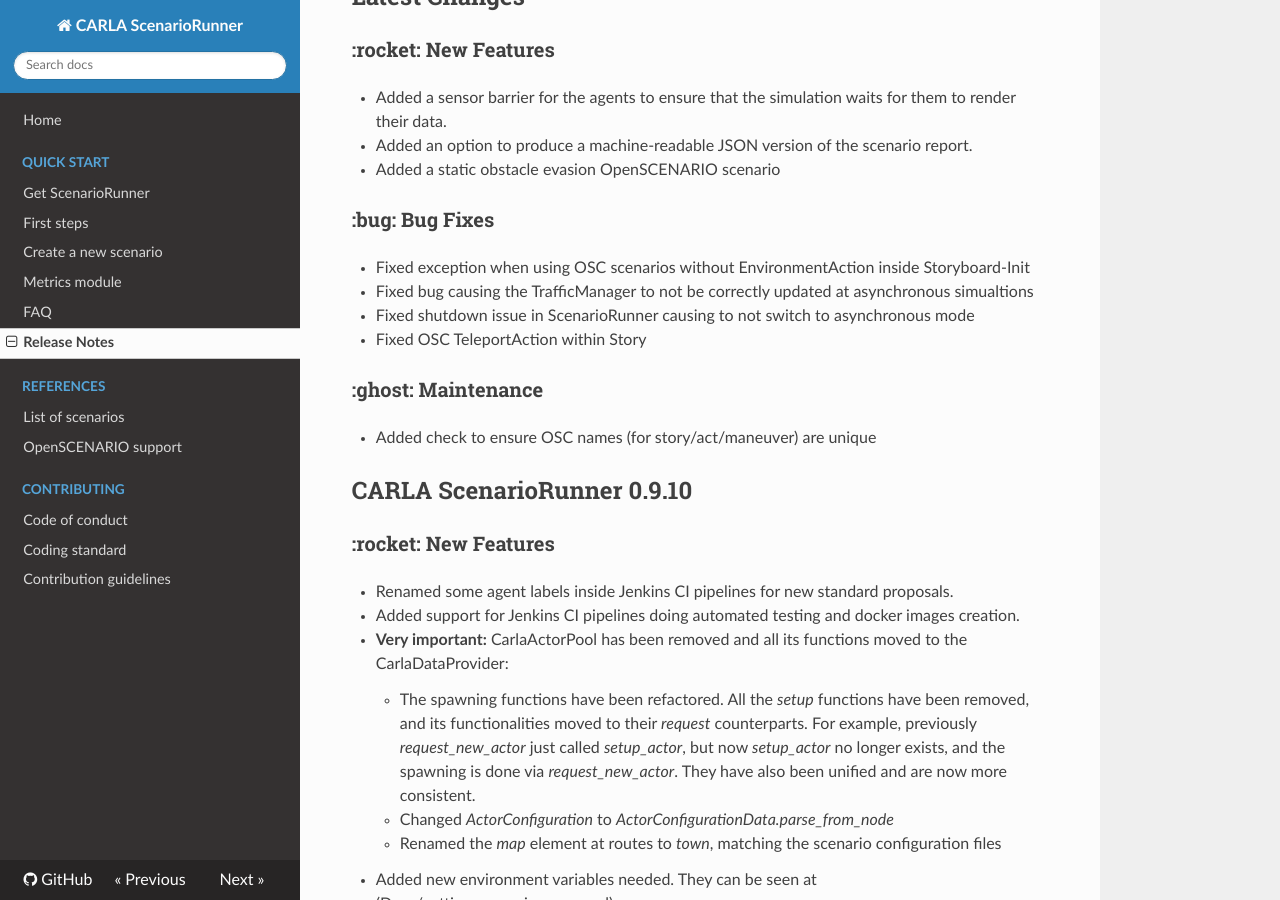
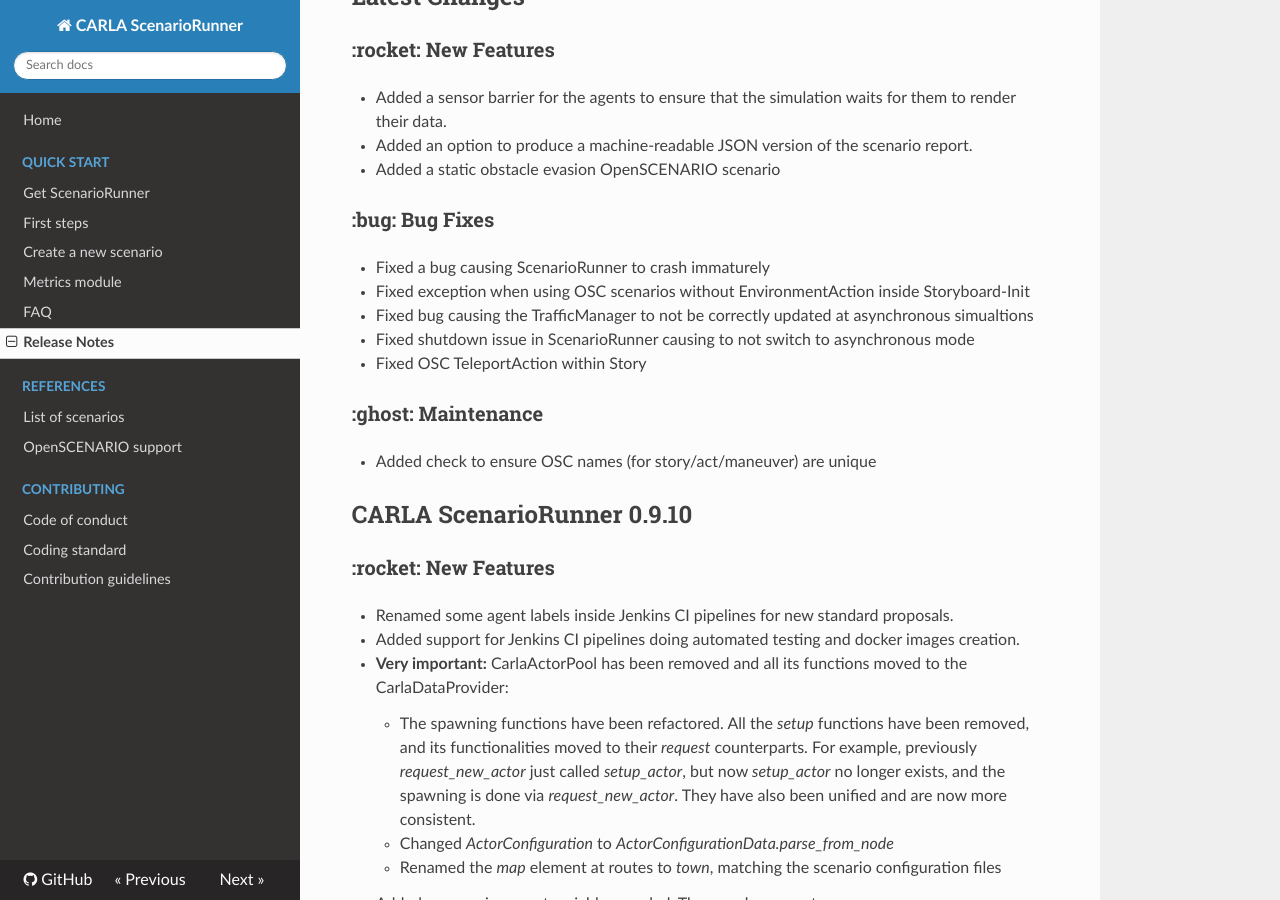
Before and after one commit to carla-simulator/scenario_runner, an MkDocs documentation site: the page built from Docs/CHANGELOG.md, in a window 1280 px wide and 900 px high, scrolled down 415 px. Built offline with MkDocs 1.6.1, drawn with Linux system fonts in a browser that asks for light colours; nearby versions of some CDN libraries.

Commit message:
updated changelog

```diff
--- a/Docs/CHANGELOG.md
+++ b/Docs/CHANGELOG.md
@@ -15,6 +15,7 @@
 * Added an option to produce a machine-readable JSON version of the scenario report.
 * Added a static obstacle evasion OpenSCENARIO scenario
 ### :bug: Bug Fixes
+* Fixed a bug causing ScenarioRunner to crash immaturely
 * Fixed exception when using OSC scenarios without EnvironmentAction inside Storyboard-Init
 * Fixed bug causing the TrafficManager to not be correctly updated at asynchronous simualtions
 * Fixed shutdown issue in ScenarioRunner causing to not switch to asynchronous mode
```
